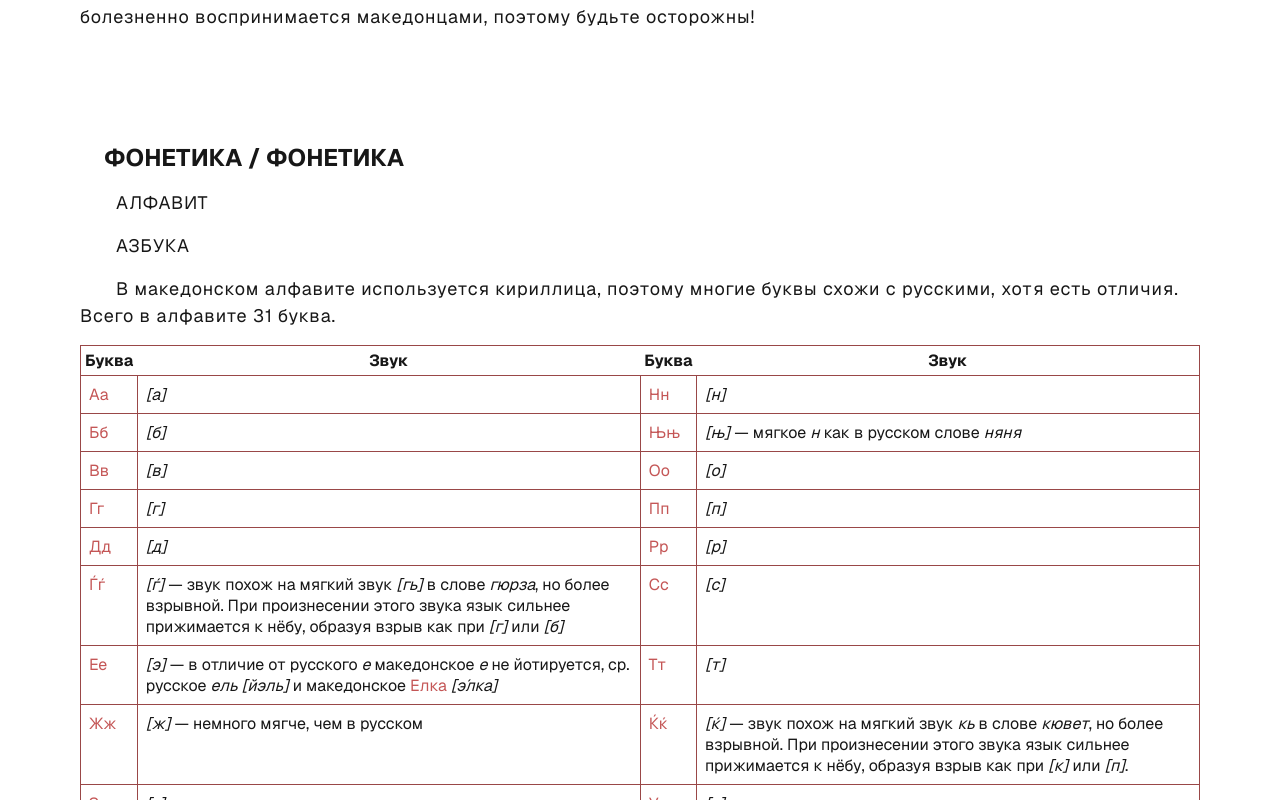
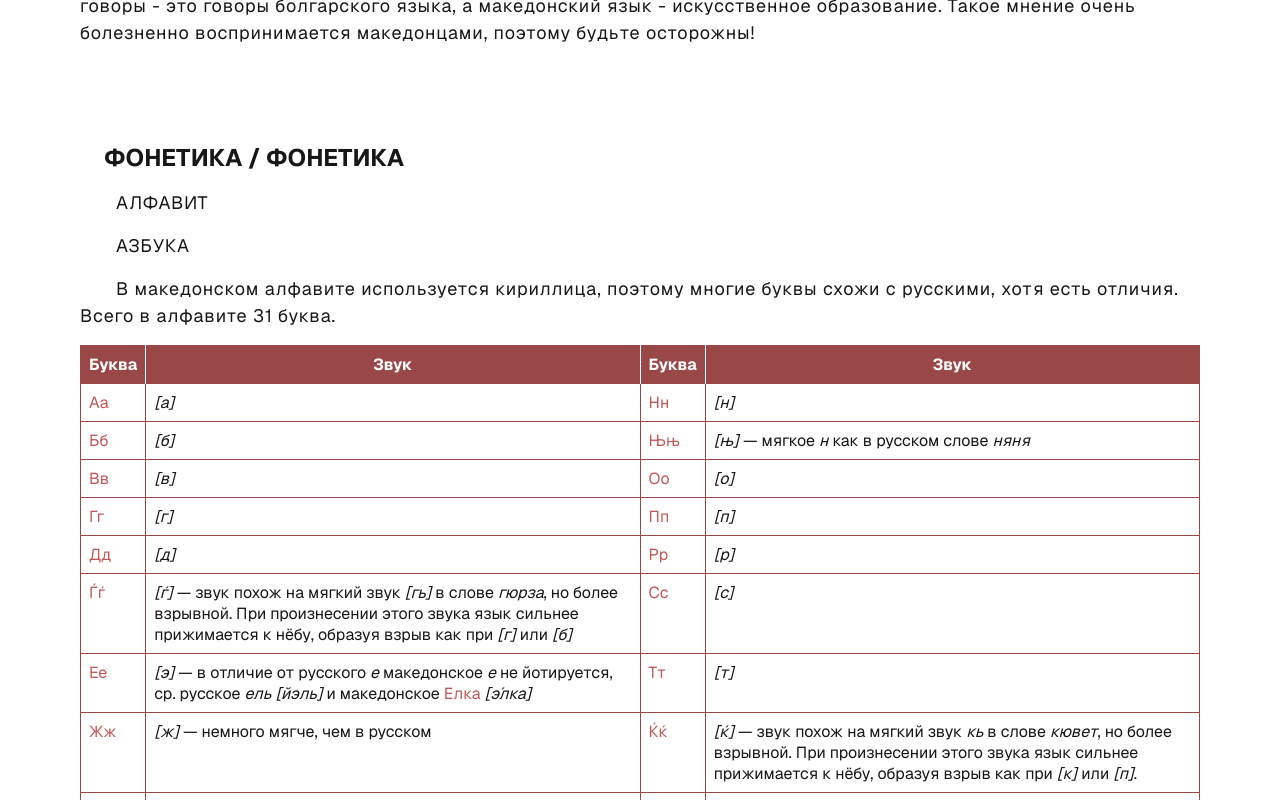
Before and after one commit to Andrey1914/mkd-self-teacher, a Next.js app: page / in a window 1280 px wide. Shown: the part 600-1400 px from the top of the page. Built offline with nearby package versions, Linux system fonts and the light colour scheme.

Commit message:
added content in grammar section

```diff
--- a/components/Exercises/Lesson1/Exercise1.tsx
+++ b/components/Exercises/Lesson1/Exercise1.tsx
@@ -8,7 +8,7 @@ export function Exercise1({ render = true }: { render?: boolean }) {
   return (
     <>
       {exercises.map((exercise, i) => (
-        <section key={`exercise-${i}`} style={{ marginBottom: "2rem" }}>
+        <section key={`exercise-${i}`} style={{ marginTop: "2rem" }}>
           {exercise.sections?.map((section, sIdx) => (
             <div key={sIdx}>
               {section.prompt?.map((paragraph, i) => (
--- a/components/Lessons/Lesson1.tsx
+++ b/components/Lessons/Lesson1.tsx
@@ -18,12 +18,14 @@ export function Lesson1() {
           {!handledTypes.includes(section.type) &&
             (Array.isArray(section.title)
               ? section.title.length > 0 && (
-                  <h2>{formatText(section.title.join(", "))}</h2>
+                  <h2 style={{ margin: "1rem 0" }}>
+                    {formatText(section.title.join(", "))}
+                  </h2>
                 )
               : section.title && <h2>{formatText(section.title)}</h2>)}
 
           {Array.isArray(section.subtitle) && section.subtitle.length > 0 && (
-            <h3 style={{ marginTop: "-0.5rem", marginBottom: "1rem" }}>
+            <h3 style={{ margin: "2rem 0" }}>
               {formatText(section.subtitle.join(", "))}
             </h3>
           )}
@@ -49,9 +51,6 @@ export function Lesson1() {
               return (
                 <div key={idx} style={{ margin: "1rem 0" }}>
                   <table
-                    // border={1}
-                    // cellPadding={5}
-                    // cellSpacing={1}
                     style={{
                       width: "100%",
                       borderCollapse: "collapse",
@@ -60,37 +59,25 @@ export function Lesson1() {
                     }}
                   >
                     <thead>
-                      <tr>
+                      <tr style={{ backgroundColor: "#994747", color: "#fff" }}>
+                        {["Буква", "Звук", "Буква", "Звук"].map(
+                          (label, idx) => (
                             <th
+                              key={idx}
                               style={{
-                            borderLeft: idx > 0 ? "1px solid #fff" : "none",
+                                padding: "0.5rem",
+                                textAlign: "center",
+                                borderLeft:
+                                  idx === 0 ? "none" : "1px solid #fff",
                               }}
                             >
-                          Буква
+                              {label}
                             </th>
-                        <th
-                          style={{
-                            borderLeft: idx > 0 ? "1px solid #fff" : "none",
-                          }}
-                        >
-                          Звук
-                        </th>
-                        <th
-                          style={{
-                            borderLeft: idx > 0 ? "1px solid #fff" : "none",
-                          }}
-                        >
-                          Буква
-                        </th>
-                        <th
-                          style={{
-                            borderLeft: idx > 0 ? "1px solid #fff" : "none",
-                          }}
-                        >
-                          Звук
-                        </th>
+                          )
+                        )}
                       </tr>
                     </thead>
+
                     <tbody>
                       {Array.from({
                         length: Math.max(left.length, right.length),
@@ -157,14 +144,14 @@ export function Lesson1() {
                 </p>
               ))}
 
-          <div style={{ paddingTop: "2rem" }}>
+          <>
             {!exercise1 &&
               section.type === "spelling" &&
               (() => {
                 exercise1 = true;
                 return <Exercise1 />;
               })()}
-          </div>
+          </>
 
           <>
             {section.content?.description && section.content?.subtitle && (
@@ -388,9 +375,9 @@ export function Lesson1() {
           </>
 
           <>
-            {section.type === "grammar" &&
-              Array.isArray(section.content?.subtitle) &&
-              Array.isArray(section.content?.words) && (
+            {section.type === "grammar" && section.content?.words && (
+              <>
+                {section.content.words.some((row) => "persone" in row) ? (
                   <table
                     style={{
                       width: "100%",
@@ -399,16 +386,19 @@ export function Lesson1() {
                       margin: "1rem 0",
                     }}
                   >
+                    {Array.isArray(section.content?.subtitle) && (
                       <thead>
-                    <tr style={{ backgroundColor: "#994747", color: "#fff" }}>
+                        <tr
+                          style={{ backgroundColor: "#994747", color: "#fff" }}
+                        >
                           {section.content.subtitle.map(
-                        (col: string, colIdx: number) => (
+                            (col: string, idx: number) => (
                               <th
-                            key={colIdx}
+                                key={idx}
                                 style={{
                                   padding: "0.5rem",
                                   borderLeft:
-                                colIdx > 0 ? "1px solid #fff" : "none",
+                                    idx > 0 ? "1px solid #fff" : "none",
                                   textAlign: "center",
                                 }}
                               >
@@ -418,15 +408,19 @@ export function Lesson1() {
                           )}
                         </tr>
                       </thead>
+                    )}
                     <tbody>
-                    {section.content.words.map((row, idx) => {
-                      const r = row as {
+                      {section.content.words
+                        .filter((row) => "persone" in row)
+                        .map(
+                          (
+                            row: {
                               persone: string;
                               singular: string;
                               plural: string;
-                      };
-
-                      return (
+                            },
+                            idx: number
+                          ) => (
                             <tr key={idx}>
                               <td
                                 style={{
@@ -435,7 +429,7 @@ export function Lesson1() {
                                   border: "1px solid #994747",
                                 }}
                               >
-                            {formatText(r.persone)}
+                                {formatText(row.persone)}
                               </td>
                               <td
                                 style={{
@@ -444,7 +438,7 @@ export function Lesson1() {
                                   border: "1px solid #994747",
                                 }}
                               >
-                            {formatText(r.singular)}
+                                {formatText(row.singular)}
                               </td>
                               <td
                                 style={{
@@ -453,13 +447,58 @@ export function Lesson1() {
                                   border: "1px solid #994747",
                                 }}
                               >
-                            {formatText(r.plural)}
+                                {formatText(row.plural)}
                               </td>
                             </tr>
-                      );
-                    })}
+                          )
+                        )}
                     </tbody>
                   </table>
+                ) : (
+                  <div
+                    style={{
+                      display: "grid",
+                      gridTemplateColumns: "1fr 1fr",
+                    }}
+                  >
+                    {/* mkd */}
+                    <div>
+                      {section.content.words
+                        .filter((row) => "mkd" in row && "ru" in row)
+                        .map(
+                          (row: { mkd: string; ru: string }, idx: number) => (
+                            <p
+                              key={`mkd-${idx}`}
+                              style={{
+                                marginBottom: "1rem",
+                              }}
+                            >
+                              {formatText(row.mkd)}
+                            </p>
+                          )
+                        )}
+                    </div>
+
+                    {/* ru */}
+                    <div>
+                      {section.content.words
+                        .filter((row) => "mkd" in row && "ru" in row)
+                        .map(
+                          (row: { mkd: string; ru: string }, idx: number) => (
+                            <p
+                              key={`ru-${idx}`}
+                              style={{
+                                marginBottom: "1rem",
+                              }}
+                            >
+                              {formatText(row.ru)}
+                            </p>
+                          )
+                        )}
+                    </div>
+                  </div>
+                )}
+              </>
             )}
           </>
         </section>
--- a/prisma/lessons/lesson-1.ts
+++ b/prisma/lessons/lesson-1.ts
@@ -637,6 +637,50 @@ const lesson1 = {
       «быть» указывается форма 1-го лица единственного числа <span>сум</span>.`,
       },
     },
+    {
+      type: `grammar`,
+      content: {
+        subtitle: [`Лицо`, `Единственное число`, `Множественное число`],
+        words: [
+          {
+            persone: `1-e`,
+            singular: `<span>сум</span>`,
+            plural: `<span>сме</span>`,
+          },
+          {
+            persone: `2-e`,
+            singular: `<span>си</span>`,
+            plural: `<span>сте</span>`,
+          },
+          {
+            persone: `3-e`,
+            singular: `<span>е</span>`,
+            plural: `<span>се</span>`,
+          },
+        ],
+      },
+    },
+    {
+      type: `grammar`,
+      content: {
+        text: `Формы глагола «быть» в настоящем времени избегают позиции первого слова в предложении, фразе:`,
+      },
+    },
+    {
+      type: `grammar`,
+      content: {
+        words: [
+          {
+            mkd: `<span>И јас «сум» Македонец.</span>`,
+            ru: `И я македонец.`,
+          },
+          {
+            mkd: `<span>Македонец «сум».</span>`,
+            ru: `Я македонец.`,
+          },
+        ],
+      },
+    },
   ],
 };
 
```
Lines whose indentation alone changed are shown as unchanged.
